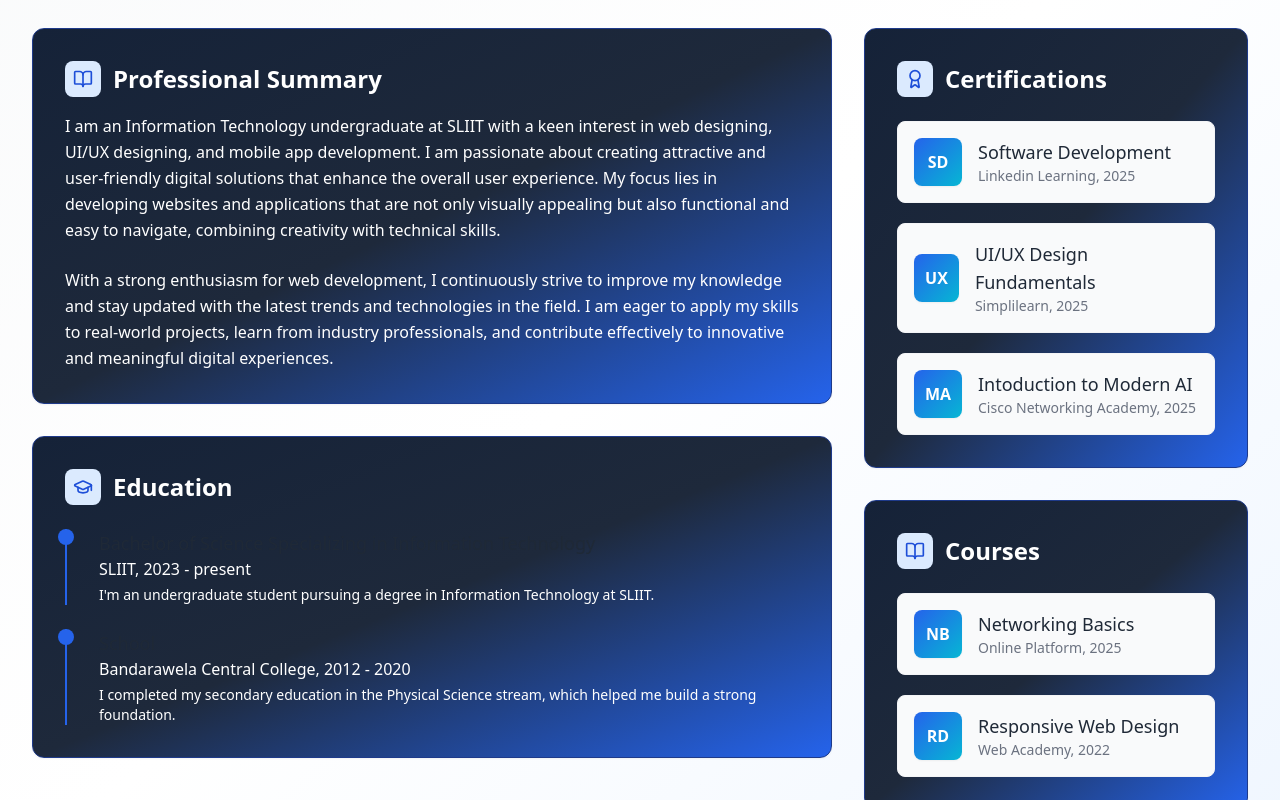
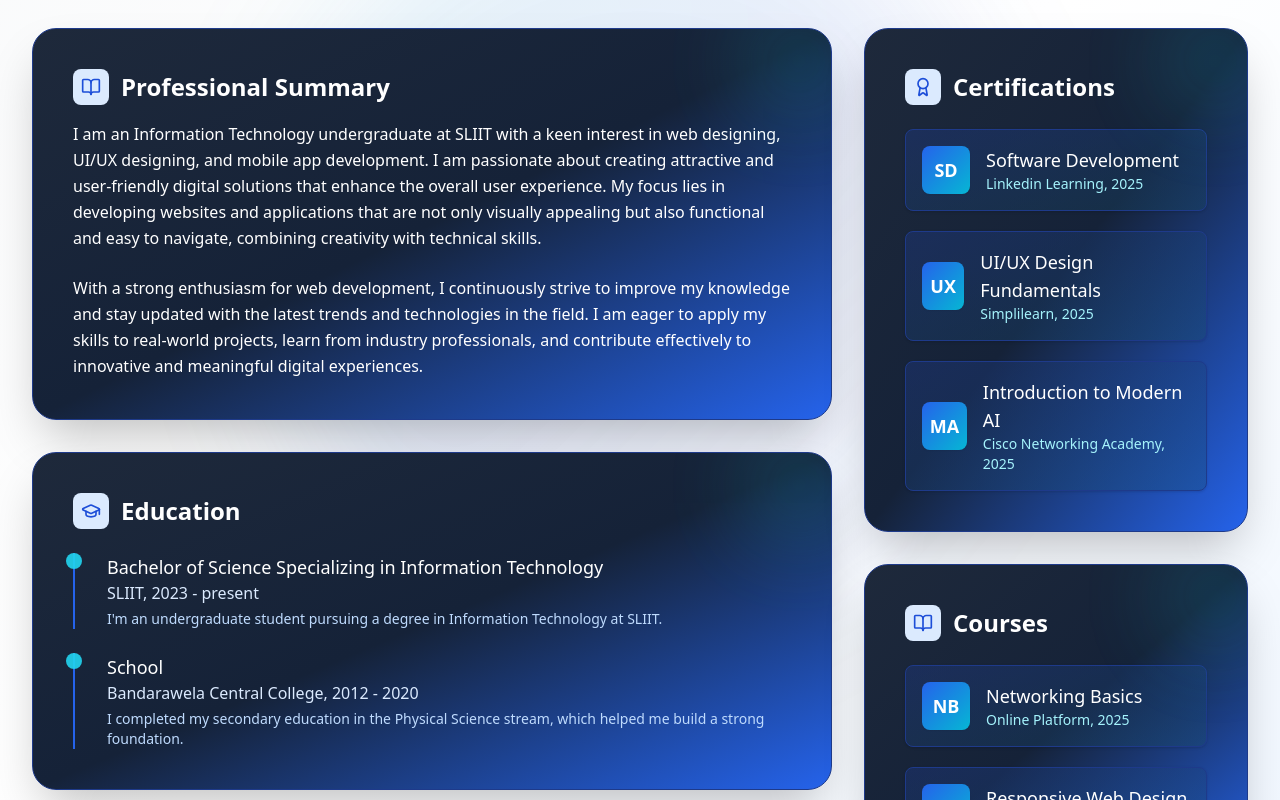
Before and after one commit to GayaniManesha/My-portfolio, a React (Vite) app: page /about in a window 1280 px wide. Shown: the part 260-1060 px from the top of the page. Built offline with nearby package versions, Linux system fonts and the light colour scheme.

Commit message:
Initial commit

```diff
--- a/src/components/About.tsx
+++ b/src/components/About.tsx
@@ -2,12 +2,18 @@ import React from 'react';
 import SectionHeader from './common/SectionHeader';
 import SectionContainer from './common/SectionContainer';
 import { GraduationCapIcon, AwardIcon, BookOpenIcon } from 'lucide-react';
+
 const About = () => {
-  return<SectionContainer gradient>
+  return (
+    <SectionContainer gradient>
       <SectionHeader title="About Me" subtitle="My background and journey" />
       <div className="grid grid-cols-1 lg:grid-cols-3 gap-8 mt-12">
-        <div className="lg:col-span-2">
-          <div className="bg-gradient-to-br from-[#152238] via-[#1e293b] to-[#2563eb] rounded-xl shadow-sm border border-blue-900 p-8 mb-8 hover:shadow-md transition-all duration-300">
+        {/* Left Side: Summary & Education */}
+        <div className="lg:col-span-2 flex flex-col gap-8">
+          {/* Professional Summary */}
+          <div className="relative bg-gradient-to-br from-[#1e293b] via-[#152238] to-[#2563eb] rounded-3xl shadow-2xl border border-blue-900 p-10 hover:scale-[1.03] hover:shadow-cyan-700/40 transition-all duration-300 group overflow-hidden">
+            {/* Decorative Glow */}
+            <div className="absolute -top-8 -right-8 w-32 h-32 bg-cyan-400/20 rounded-full blur-2xl opacity-70 pointer-events-none"></div>
             <h3 className="text-2xl font-semibold text-white mb-4 flex items-center">
               <span className="bg-blue-100 text-blue-700 p-2 rounded-lg mr-3">
                 <BookOpenIcon size={20} />
@@ -16,16 +22,14 @@ const About = () => {
             </h3>
             <p className="text-white mb-6 leading-relaxed">
               I am an Information Technology undergraduate at SLIIT with a keen interest in web designing, UI/UX designing, and mobile app development. I am passionate about creating attractive and user-friendly digital solutions that enhance the overall user experience. My focus lies in developing websites and applications that are not only visually appealing but also functional and easy to navigate, combining creativity with technical skills.
-
-
             </p>
             <p className="text-white leading-relaxed">
               With a strong enthusiasm for web development, I continuously strive to improve my knowledge and stay updated with the latest trends and technologies in the field. I am eager to apply my skills to real-world projects, learn from industry professionals, and contribute effectively to innovative and meaningful digital experiences.
-
-
             </p>
           </div>
-            <div className="bg-gradient-to-br from-[#152238] via-[#1e293b] to-[#2563eb] rounded-xl shadow-sm border border-blue-900 p-8 hover:shadow-md transition-all duration-300">
+          {/* Education */}
+          <div className="relative bg-gradient-to-br from-[#1e293b] via-[#152238] to-[#2563eb] rounded-3xl shadow-2xl border border-blue-900 p-10 hover:scale-[1.03] hover:shadow-cyan-700/40 transition-all duration-300 group overflow-hidden">
+            <div className="absolute -top-8 -right-8 w-32 h-32 bg-cyan-400/20 rounded-full blur-2xl opacity-70 pointer-events-none"></div>
             <h3 className="text-2xl font-semibold text-white mb-6 flex items-center">
               <span className="bg-blue-100 text-blue-700 p-2 rounded-lg mr-3">
                 <GraduationCapIcon size={20} />
@@ -33,35 +37,30 @@ const About = () => {
               Education
             </h3>
             <div className="space-y-6">
-              <div className="relative pl-8 border-l-2 border-blue-600 hover:border-l-3 transition-all duration-300">
-                <div className="absolute -left-[9px] top-0 w-4 h-4 rounded-full bg-blue-600"></div>
-                <h4 className="text-lg font-medium text-gray-800">
-                  Bachelor of Science Specializing in Information Technology
-                </h4>
-                <p className="text-white mb-1">SLIIT, 2023 - present</p>
-                <p className="text-white text-sm">
-                 I'm an undergraduate student pursuing a degree in Information Technology at SLIIT.
-
-
+              <div className="relative pl-8 border-l-2 border-blue-600 hover:border-l-4 transition-all duration-300 group">
+                <div className="absolute -left-[9px] top-0 w-4 h-4 rounded-full bg-cyan-400 animate-pulse"></div>
+                <h4 className="text-lg font-medium text-white">Bachelor of Science Specializing in Information Technology</h4>
+                <p className="text-blue-100 mb-1">SLIIT, 2023 - present</p>
+                <p className="text-blue-200 text-sm">
+                  I'm an undergraduate student pursuing a degree in Information Technology at SLIIT.
                 </p>
               </div>
-              <div className="relative pl-8 border-l-2 border-blue-600 hover:border-l-3 transition-all duration-300">
-                <div className="absolute -left-[9px] top-0 w-4 h-4 rounded-full bg-blue-600"></div>
-                <h4 className="text-lg font-medium text-gray-800">
-                  School
-                </h4>
-                <p className="text-white mb-1">Bandarawela Central College, 2012 - 2020</p>
-                <p className="text-white text-sm">
+              <div className="relative pl-8 border-l-2 border-blue-600 hover:border-l-4 transition-all duration-300 group">
+                <div className="absolute -left-[9px] top-0 w-4 h-4 rounded-full bg-cyan-400 animate-pulse"></div>
+                <h4 className="text-lg font-medium text-white">School</h4>
+                <p className="text-blue-100 mb-1">Bandarawela Central College, 2012 - 2020</p>
+                <p className="text-blue-200 text-sm">
                   I completed my secondary education in the Physical Science stream, which helped me build a strong foundation.
-
-
                 </p>
               </div>
             </div>
           </div>
         </div>
-        <div className="space-y-8">
-          <div className="bg-gradient-to-br from-[#152238] via-[#1e293b] to-[#2563eb] rounded-xl shadow-sm border border-blue-900 p-8 hover:shadow-md transition-all duration-300">
+        {/* Right Side: Certifications & Courses */}
+        <div className="flex flex-col gap-8">
+          {/* Certifications */}
+          <div className="relative bg-gradient-to-br from-[#1e293b] via-[#152238] to-[#2563eb] rounded-3xl shadow-2xl border border-blue-900 p-10 hover:scale-[1.03] hover:shadow-cyan-700/40 transition-all duration-300 group overflow-hidden">
+            <div className="absolute -top-8 -right-8 w-32 h-32 bg-cyan-400/20 rounded-full blur-2xl opacity-70 pointer-events-none"></div>
             <h3 className="text-2xl font-semibold text-white mb-6 flex items-center">
               <span className="bg-blue-100 text-blue-700 p-2 rounded-lg mr-3">
                 <AwardIcon size={20} />
@@ -70,51 +69,43 @@ const About = () => {
             </h3>
             <div className="space-y-5">
               <div className="group">
-                <div className="flex items-center p-4 rounded-lg border border-gray-100 bg-gray-50 group-hover:border-blue-100 group-hover:bg-blue-50 transition-all duration-300">
-                  <div className="w-12 h-12 bg-gradient-to-br from-blue-600 to-cyan-500 rounded-lg flex items-center justify-center text-white font-bold shadow-sm mr-4">
+                <div className="flex items-center p-4 rounded-lg border border-blue-900 bg-gradient-to-br from-blue-900/40 to-cyan-900/30 group-hover:border-cyan-400 group-hover:bg-cyan-900/30 transition-all duration-300 shadow">
+                  <div className="w-12 h-12 bg-gradient-to-br from-blue-600 to-cyan-500 rounded-lg flex items-center justify-center text-white font-bold shadow-sm mr-4 text-lg">
                     SD
                   </div>
                   <div>
-                    <h4 className="text-lg font-medium text-gray-800">
-                      Software Development
-                    </h4>
-                    <p className="text-gray-500 text-sm">
-                      Linkedin Learning, 2025
-                    </p>
+                    <h4 className="text-lg font-medium text-white">Software Development</h4>
+                    <p className="text-cyan-200 text-sm">Linkedin Learning, 2025</p>
                   </div>
                 </div>
               </div>
               <div className="group">
-                <div className="flex items-center p-4 rounded-lg border border-gray-100 bg-gray-50 group-hover:border-blue-100 group-hover:bg-blue-50 transition-all duration-300">
-                  <div className="w-12 h-12 bg-gradient-to-br from-blue-600 to-cyan-500 rounded-lg flex items-center justify-center text-white font-bold shadow-sm mr-4">
+                <div className="flex items-center p-4 rounded-lg border border-blue-900 bg-gradient-to-br from-blue-900/40 to-cyan-900/30 group-hover:border-cyan-400 group-hover:bg-cyan-900/30 transition-all duration-300 shadow">
+                  <div className="w-12 h-12 bg-gradient-to-br from-blue-600 to-cyan-500 rounded-lg flex items-center justify-center text-white font-bold shadow-sm mr-4 text-lg">
                     UX
                   </div>
                   <div>
-                    <h4 className="text-lg font-medium text-gray-800">
-                      UI/UX Design Fundamentals
-                    </h4>
-                    <p className="text-gray-500 text-sm">
-                      Simplilearn, 2025
-                    </p>
+                    <h4 className="text-lg font-medium text-white">UI/UX Design Fundamentals</h4>
+                    <p className="text-cyan-200 text-sm">Simplilearn, 2025</p>
                   </div>
                 </div>
               </div>
               <div className="group">
-                <div className="flex items-center p-4 rounded-lg border border-gray-100 bg-gray-50 group-hover:border-blue-100 group-hover:bg-blue-50 transition-all duration-300">
-                  <div className="w-12 h-12 bg-gradient-to-br from-blue-600 to-cyan-500 rounded-lg flex items-center justify-center text-white font-bold shadow-sm mr-4">
+                <div className="flex items-center p-4 rounded-lg border border-blue-900 bg-gradient-to-br from-blue-900/40 to-cyan-900/30 group-hover:border-cyan-400 group-hover:bg-cyan-900/30 transition-all duration-300 shadow">
+                  <div className="w-12 h-12 bg-gradient-to-br from-blue-600 to-cyan-500 rounded-lg flex items-center justify-center text-white font-bold shadow-sm mr-4 text-lg">
                     MA
                   </div>
                   <div>
-                    <h4 className="text-lg font-medium text-gray-800">
-                      Intoduction to Modern AI
-                    </h4>
-                    <p className="text-gray-500 text-sm">Cisco Networking Academy, 2025</p>
+                    <h4 className="text-lg font-medium text-white">Introduction to Modern AI</h4>
+                    <p className="text-cyan-200 text-sm">Cisco Networking Academy, 2025</p>
                   </div>
                 </div>
               </div>
             </div>
           </div>
-          <div className="bg-gradient-to-br from-[#152238] via-[#1e293b] to-[#2563eb] rounded-xl shadow-sm border border-blue-900 p-8 hover:shadow-md transition-all duration-300">
+          {/* Courses */}
+          <div className="relative bg-gradient-to-br from-[#1e293b] via-[#152238] to-[#2563eb] rounded-3xl shadow-2xl border border-blue-900 p-10 hover:scale-[1.03] hover:shadow-cyan-700/40 transition-all duration-300 group overflow-hidden">
+            <div className="absolute -top-8 -right-8 w-32 h-32 bg-cyan-400/20 rounded-full blur-2xl opacity-70 pointer-events-none"></div>
             <h3 className="text-2xl font-semibold text-white mb-6 flex items-center">
               <span className="bg-blue-100 text-blue-700 p-2 rounded-lg mr-3">
                 <BookOpenIcon size={20} />
@@ -123,30 +114,24 @@ const About = () => {
             </h3>
             <div className="space-y-5">
               <div className="group">
-                <div className="flex items-center p-4 rounded-lg border border-gray-100 bg-gray-50 group-hover:border-blue-100 group-hover:bg-blue-50 transition-all duration-300">
-                  <div className="w-12 h-12 bg-gradient-to-br from-blue-600 to-cyan-500 rounded-lg flex items-center justify-center text-white font-bold shadow-sm mr-4">
+                <div className="flex items-center p-4 rounded-lg border border-blue-900 bg-gradient-to-br from-blue-900/40 to-cyan-900/30 group-hover:border-cyan-400 group-hover:bg-cyan-900/30 transition-all duration-300 shadow">
+                  <div className="w-12 h-12 bg-gradient-to-br from-blue-600 to-cyan-500 rounded-lg flex items-center justify-center text-white font-bold shadow-sm mr-4 text-lg">
                     NB
                   </div>
                   <div>
-                    <h4 className="text-lg font-medium text-gray-800">
-                      Networking Basics
-                    </h4>
-                    <p className="text-gray-500 text-sm">
-                      Online Platform, 2025
-                    </p>
+                    <h4 className="text-lg font-medium text-white">Networking Basics</h4>
+                    <p className="text-cyan-200 text-sm">Online Platform, 2025</p>
                   </div>
                 </div>
               </div>
               <div className="group">
-                <div className="flex items-center p-4 rounded-lg border border-gray-100 bg-gray-50 group-hover:border-blue-100 group-hover:bg-blue-50 transition-all duration-300">
-                  <div className="w-12 h-12 bg-gradient-to-br from-blue-600 to-cyan-500 rounded-lg flex items-center justify-center text-white font-bold shadow-sm mr-4">
+                <div className="flex items-center p-4 rounded-lg border border-blue-900 bg-gradient-to-br from-blue-900/40 to-cyan-900/30 group-hover:border-cyan-400 group-hover:bg-cyan-900/30 transition-all duration-300 shadow">
+                  <div className="w-12 h-12 bg-gradient-to-br from-blue-600 to-cyan-500 rounded-lg flex items-center justify-center text-white font-bold shadow-sm mr-4 text-lg">
                     RD
                   </div>
                   <div>
-                    <h4 className="text-lg font-medium text-gray-800">
-                      Responsive Web Design
-                    </h4>
-                    <p className="text-gray-500 text-sm">Web Academy, 2022</p>
+                    <h4 className="text-lg font-medium text-white">Responsive Web Design</h4>
+                    <p className="text-cyan-200 text-sm">Web Academy, 2022</p>
                   </div>
                 </div>
               </div>
@@ -154,6 +139,10 @@ const About = () => {
           </div>
         </div>
       </div>
-    </SectionContainer>;
+      {/* Decorative background glow */}
+      <div className="absolute -z-10 top-0 left-1/2 -translate-x-1/2 w-[60vw] h-[60vw] bg-gradient-to-br from-cyan-500/10 via-blue-700/10 to-transparent rounded-full blur-3xl pointer-events-none" />
+    </SectionContainer>
+  );
 };
+
 export default About;
```
Also changed, not shown: package.json (+10 -5 lines), src/components/Contact.tsx (+75 -36 lines), src/components/Home.tsx (+4 -4 lines), src/components/Projects.tsx (+85 -18 lines), src/components/Skills.tsx (+11 -4 lines), 1 other file (tests, documents, lock files or other folders).
